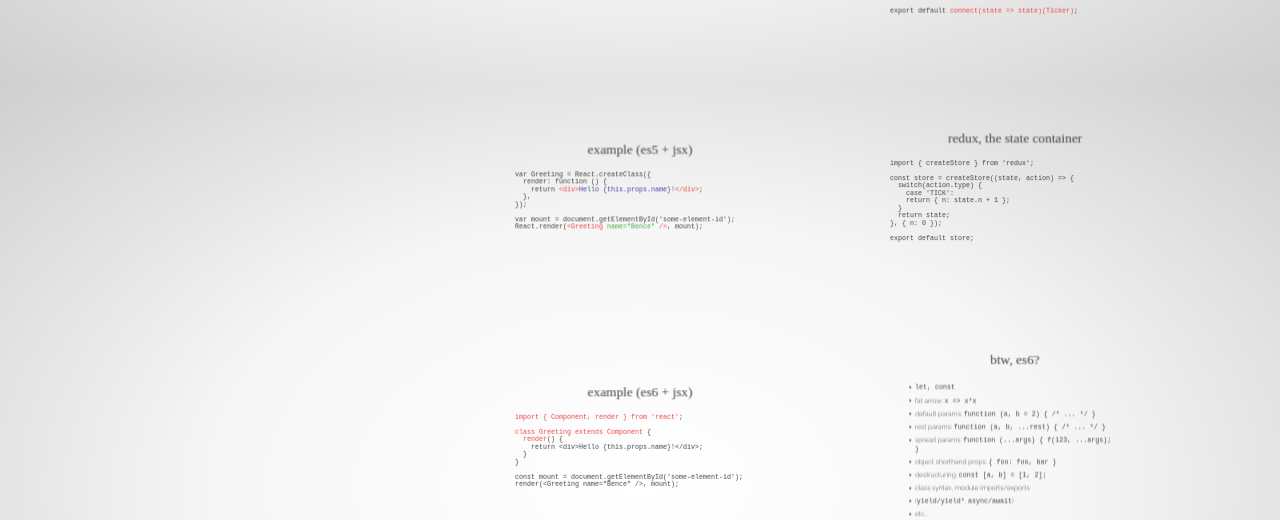
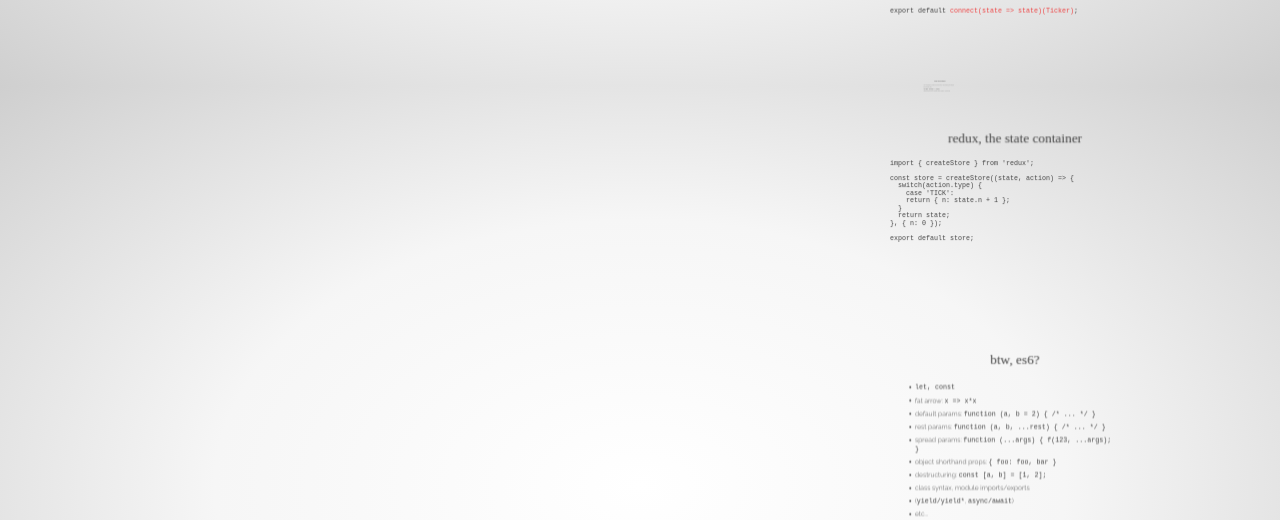
Before and after one commit to madbence/react-onlab-preso, a website: page index.jade in a window 1280 px wide. Shown: the part 714-1234 px from the top of the page. Drawn offline with nearby package versions, Linux system fonts and the light colour scheme; files that its build step writes are made by us from their sources; a web font is replaced by a local one.

Commit message:
Document redux

```diff
--- a/index.jade
+++ b/index.jade
@@ -28,7 +28,7 @@
 
           var mount = document.getElementById('some-element-id');
           React.render(<span class=highlight>React.createElement(Greeting, <span class=highlight>{ name: 'Bence' }</span>)</span>, mount);
-      .step(data-x='0' data-y='1000')
+      .step(data-z=-2000 data-scale=0.2 data-y=100)
         h1 example (es5 + jsx)
         pre.
           var Greeting = React.createClass({
@@ -39,7 +39,7 @@
 
           var mount = document.getElementById('some-element-id');
           React.render(<span class=highlight>&lt;Greeting <span class=highlight>name="Bence"</span> /></span>, mount);
-      .step(data-x='0' data-y='2000')
+      .step(data-z=-4000 data-scale=0.2 data-y=200)
         h1 example (es6 + jsx)
         pre.
           <span class=highlight>import { Component, render } from 'react'</span>;
@@ -65,6 +65,13 @@
           li class syntax, module imports/exports
           li (<code>yield/yield*</code>, <code>async/await</code>)
           li etc...
+      .step(data-x=1500 data-y=1000 data-z=-1000 data-scale=0.2)
+        h1 wat is redux?
+        ul
+          li flux architecture (fancy name for MVC, "invented" by facebook)
+          li immutable data
+          li <code>(state, action) -> state</code>
+          li deterministic (time traveling, event replay, undo/redo)
       .step(data-x=1500 data-y=1000)
         h1 redux, the state container
         pre.
```
